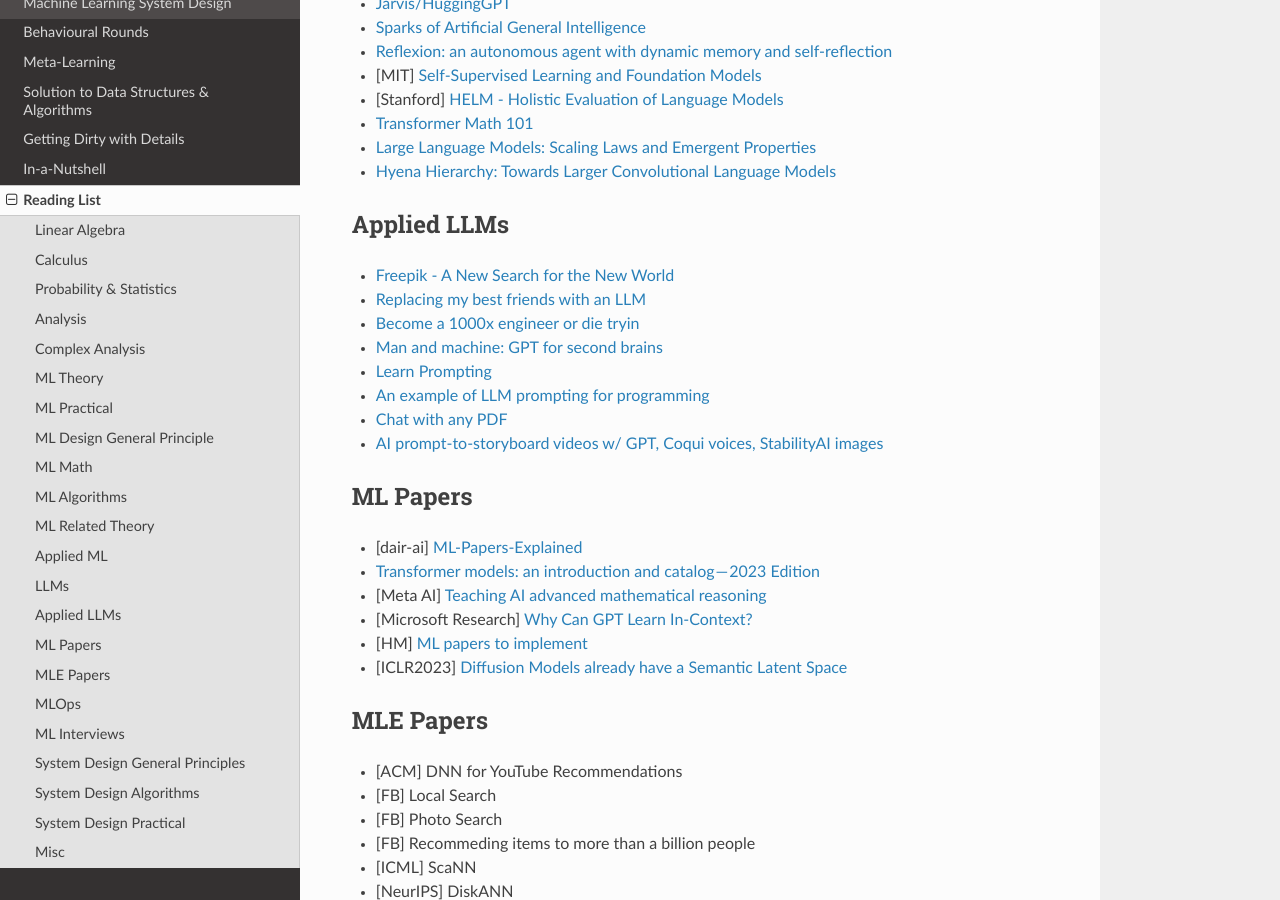
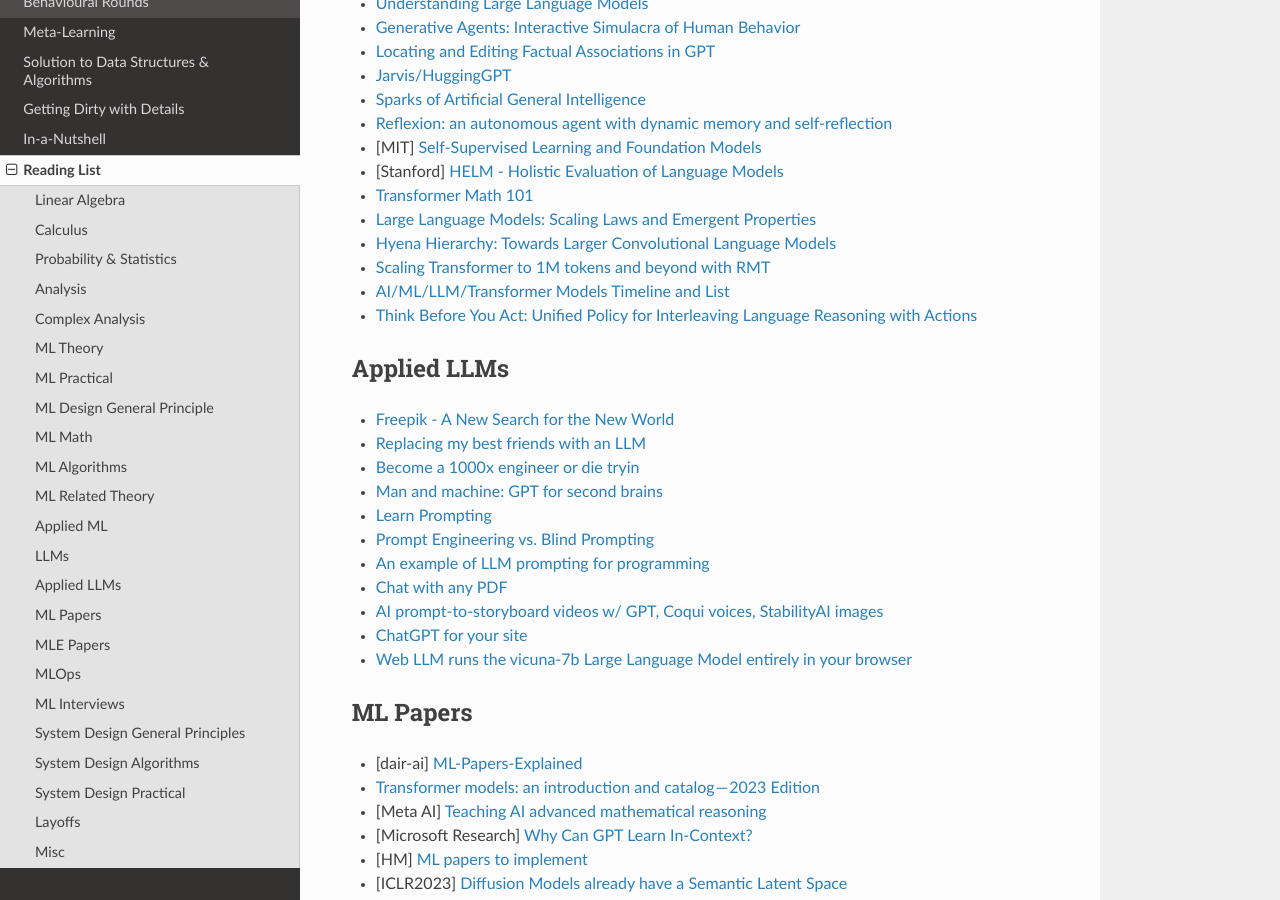
Before and after one commit to uselesstechjunks/leetcode, a Sphinx documentation site: the page built from docs/source/readlist.rst, in a window 1280 px wide and 900 px high, scrolled down 2840 px. Built offline with Sphinx 7.4.7 and the Read the Docs theme 2.0.0, drawn with Linux system fonts in a browser that asks for light colours; some of the changed text lies outside the part shown.

Commit message:
Update readlist.rst

```diff
--- a/docs/source/readlist.rst
+++ b/docs/source/readlist.rst
@@ -20,6 +20,8 @@ Probability & Statistics
 * [MIT] `RES.6-012 Introduction to Probability <https://www.youtube.com/playlist?list=PLUl4u3cNGP60hI9ATjSFgLZpbNJ7myAg6>`_
 * [CMU] `36-705 - Intermediate Statistics <https://www.youtube.com/playlist?list=PLt2Pd5kunvJ6-wpJG9hlWlk47c76bm9L6>`_
 * [statisticsmatt] `Introduction to Mathematical Statistics with Illustrations using R <https://www.youtube.com/playlist?list=PLmM_3MA2HWpan-KlYp-QCbPHxMj5FK0TB>`_
+* `Mathematician uncovers methods to shrink sampling errors in large-dimensional data sets <https://phys.org/news/2023-03-mathematician-uncovers-methods-sampling-errors.html>`_
+
 
 Analysis
 ***********************************
@@ -43,7 +45,9 @@ ML Theory
 * [Mohri] `Foundations of Machine Learning <https://cs.nyu.edu/~mohri/mlbook/>`_
 * [CMU] `11-785 Deep Learning <https://www.youtube.com/playlist?list=PLp-0K3kfddPxRmjgjm0P1WT6H-gTqE8j9>`_
 * `Yet Another Derivation of Backpropagation in Matrix Form <https://sudeepraja.github.io/BackpropAdjoints/>`_
+* `Gradients are Not All You Need <https://arxiv.org/pdf/2111.05803.pdf>`_
 * `The Decade of Deep Learning <https://bmk.sh/2019/12/31/The-Decade-of-Deep-Learning/>`_
+* `Long-Tailed Learning Requires Feature Learning <https://openreview.net/pdf?id=S-h1oFv-mq>`_
 
 
 ML Practical
@@ -135,6 +139,9 @@ LLMs
 * `Transformer Math 101 <https://blog.eleuther.ai/transformer-math/>`_
 * `Large Language Models: Scaling Laws and Emergent Properties <https://cthiriet.com/articles/scaling-laws>`_
 * `Hyena Hierarchy: Towards Larger Convolutional Language Models <https://arxiv.org/pdf/2302.10866.pdf>`_
+* `Scaling Transformer to 1M tokens and beyond with RMT <https://arxiv.org/pdf/2304.11062.pdf>`_
+* `AI/ML/LLM/Transformer Models Timeline and List <https://ai.v-gar.de/ml/transformer/timeline/>`_
+* `Think Before You Act: Unified Policy for Interleaving Language Reasoning with Actions <https://arxiv.org/pdf/2304.11063.pdf>`_
 
 
 Applied LLMs
@@ -145,9 +152,12 @@ Applied LLMs
 * `Become a 1000x engineer or die tryin <https://kadekillary.work/posts/1000x-eng/>`_
 * `Man and machine: GPT for second brains <https://reasonabledeviations.com/2023/02/05/gpt-for-second-brain/>`_
 * `Learn Prompting <https://learnprompting.org/>`_
+* `Prompt Engineering vs. Blind Prompting <https://mitchellh.com/writing/prompt-engineering-vs-blind-prompting>`_
 * `An example of LLM prompting for programming <https://martinfowler.com/articles/2023-chatgpt-xu-hao.html>`_
 * `Chat with any PDF <https://www.chatpdf.com/>`_
 * `AI prompt-to-storyboard videos w/ GPT, Coqui voices, StabilityAI images <https://meyer.id/>`_
+* `ChatGPT for your site <https://letterdrop.com/chatgpt?ref=hn>`_
+* `Web LLM runs the vicuna-7b Large Language Model entirely in your browser <https://simonwillison.net/2023/Apr/16/web-llm/>`_
 
 
 ML Papers
@@ -210,7 +220,14 @@ System Design Practical
 ***********************************
 
 * `Build Your Own Redis with C/C++ <https://build-your-own.org/redis/>`_
+* `Build Your Own Database <https://build-your-own.org/blog/20230420_byodb_done/>`_
 * `The Inner Workings of Distributed Databases <https://questdb.io/blog/inner-workings-distributed-databases/>`_
+
+
+Layoffs
+***********************************
+
+* `Effective Immediately <https://github.com/Effective-Immediately/effective-immediately>`_
 
 
 Misc
@@ -244,3 +261,6 @@ Misc
 * `Procrastinating is linked to health and career problems <https://theconversation.com/procrastinating-is-linked-to-health-and-career-problems-but-there-are-things-you-can-do-to-stop-188322>`_
 * `Map of Reddit <https://anvaka.github.io/map-of-reddit/?v=2>`_
 * `The Embedding Archives: Millions of Wikipedia Article Embeddings in Many Languages <https://txt.cohere.com/embedding-archives-wikipedia/>`_
+* `Why Oatmeal is Cheap: Kolmogorov Complexity and Procedural Generation <https://knivesandpaintbrushes.org/projects/why-oatmeal-is-cheap/why_oatmeal_is_cheap_fdg2023.pdf>`_
+* `Blog: Haskell in Production <https://serokell.io/blog/haskell-in-production>`_
+* `How Does an FPGA Work? <https://learn.sparkfun.com/tutorials/how-does-an-fpga-work/all>`_
```
